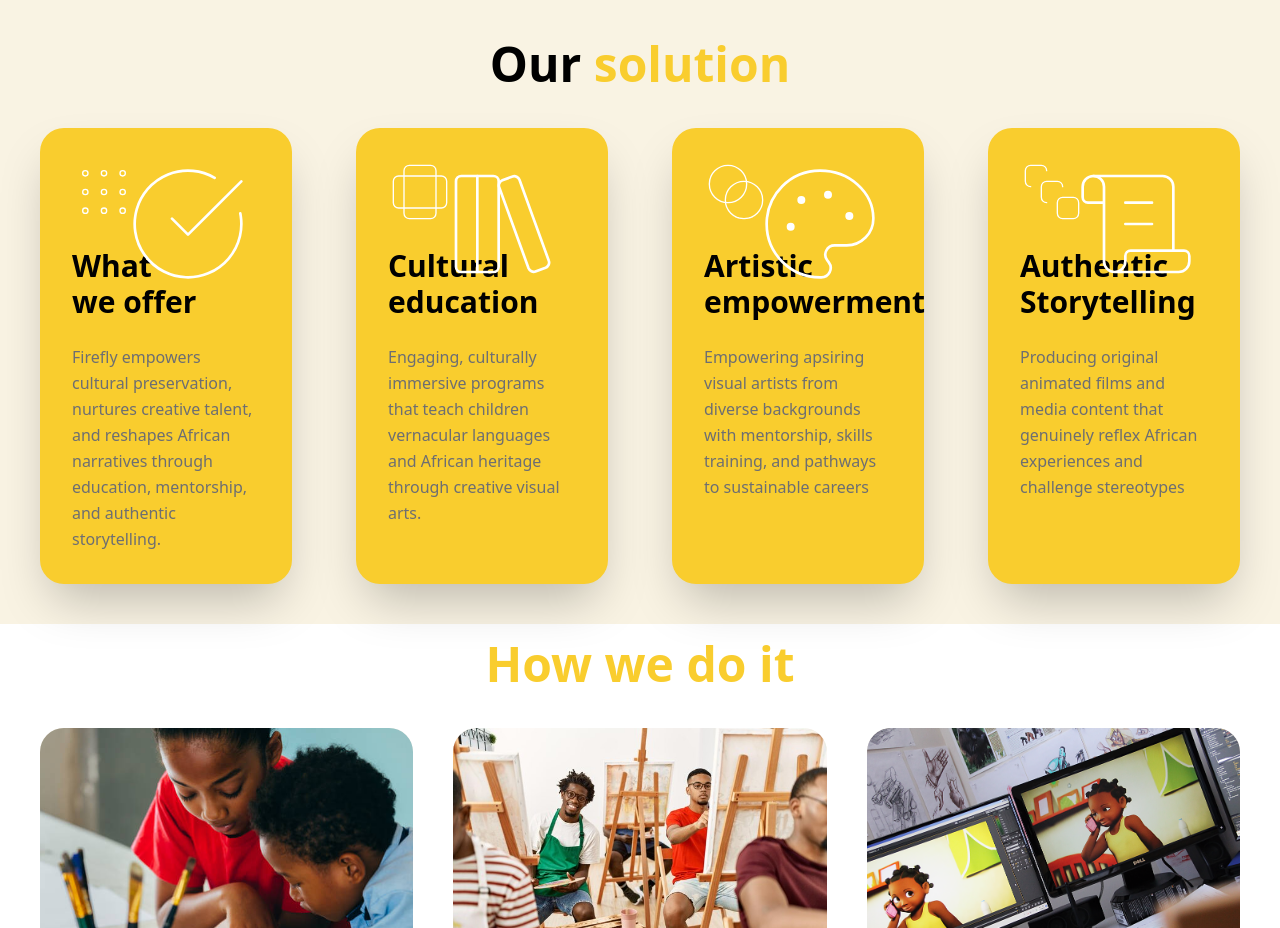
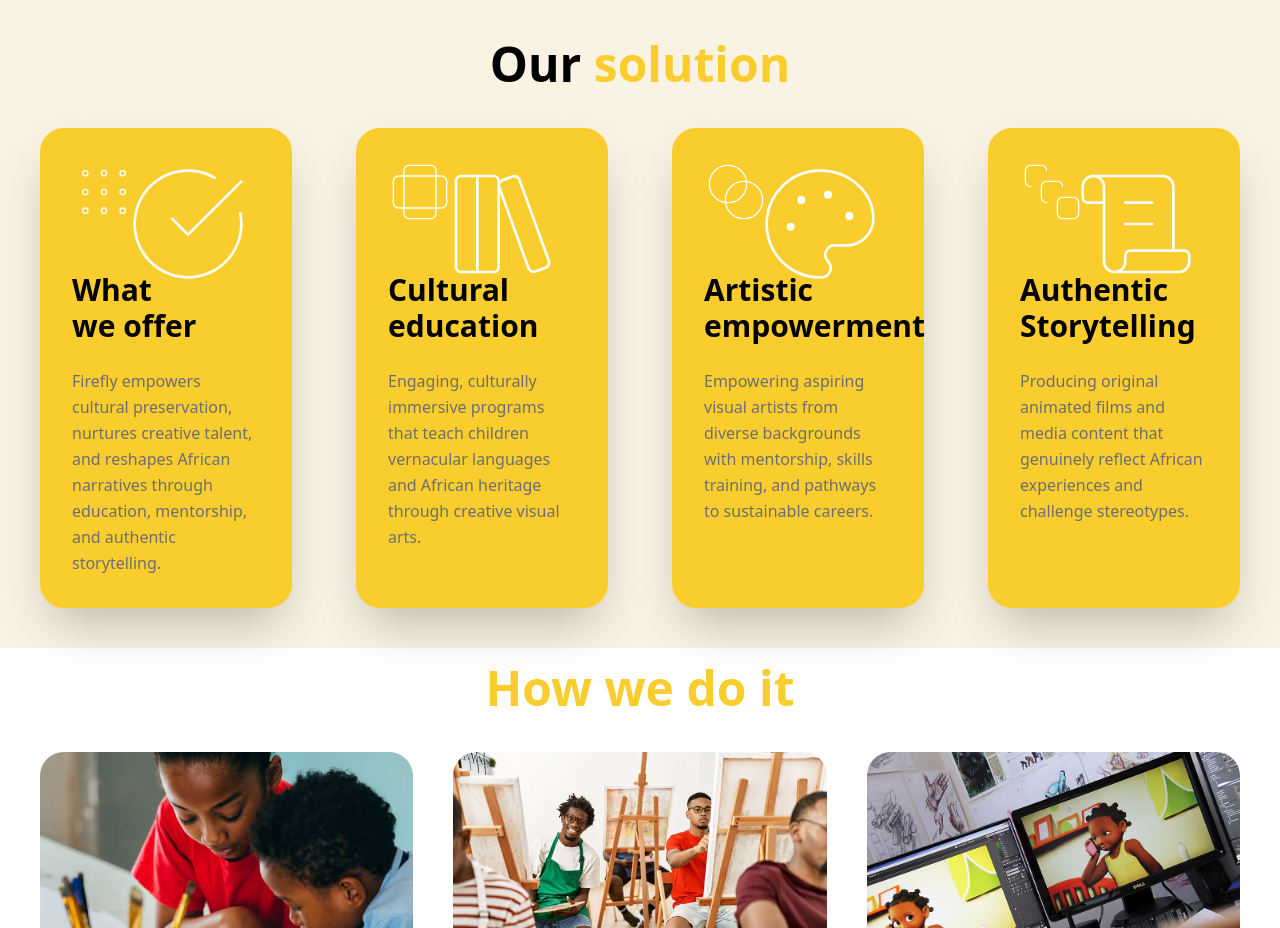
Before and after one commit to Griffin-Ndede/Firefly_frontend, a React (Vite) app: page / in a window 1280 px wide. Shown: the part 800-1728 px from the top of the page. Built offline with nearby package versions, Linux system fonts and the light colour scheme.

Commit message:
Refactor: creates an array where data can be fetched from in the home page for the card components

```diff
--- a/src/Pages/Home.jsx
+++ b/src/Pages/Home.jsx
@@ -5,6 +5,46 @@ import FloatingIconsBackground from '../Components/FloatingIconsBackground'
 import { CircleCheckBig, Grip, ScrollText, Users, SquareStack, Palette, Brush, Blend, Ratio, Library, LibraryBig } from 'lucide-react'
 
 function Home() {
+
+    const cardData = [
+        {
+            title: <>What <br /> we offer</>,
+            description:
+                "Firefly empowers cultural preservation, nurtures creative talent, and reshapes African narratives through education, mentorship, and authentic storytelling.",
+            icons: {
+                main: Grip,
+                background: CircleCheckBig,
+            },
+        },
+        {
+            title: <>Cultural <br /> education</>,
+            description:
+                "Engaging, culturally immersive programs that teach children vernacular languages and African heritage through creative visual arts.",
+            icons: {
+                main: Ratio,
+                background: LibraryBig,
+            },
+        },
+        {
+            title: <>Artistic <br /> empowerment</>,
+            description:
+                "Empowering aspiring visual artists from diverse backgrounds with mentorship, skills training, and pathways to sustainable careers.",
+            icons: {
+                main: Blend,
+                background: Palette,
+            },
+        },
+        {
+            title: <>Authentic <br />Storytelling</>,
+            description:
+                "Producing original animated films and media content that genuinely reflect African experiences and challenge stereotypes.",
+            icons: {
+                main: SquareStack,
+                background: ScrollText,
+            },
+        },
+
+    ]
     return (
         <>
             <Navbar />
@@ -24,58 +64,21 @@ function Home() {
             <section className='md:h-fit bg-custom-beige py-10'>
                 <h1 className='text-5xl font-bold text-center mb-10'>Our <span className='text-custom-yellow'>solution</span></h1>
                 <div className='grid grid-cols-1 md:grid-cols-2 lg:grid-cols-4 gap-16 px-10 mx-auto'>
-                    <div className="shadow-2xl p-6 md:p-8 w-auto bg-custom-yellow rounded-3xl space-y-6 transition-transform transform hover:scale-[1.05] hover:cursor-pointer">
-                        {/* Icons Row */}
-                        <div className="flex items-center justify-between relative">
-                            <Grip strokeWidth={0.5} className="text-white w-16 h-16 md:w-16 md:h-16" />
-                            <CircleCheckBig strokeWidth={0.5} className="text-white w-32 h-32 md:w-28 md:h-28 lg:h-32 lg:w-32 absolute top-0 right-2" />
+                    {cardData.map((card, index) => (
+                        <div key={index} className="shadow-2xl p-6 md:p-8 w-auto bg-custom-yellow rounded-3xl space-y-6 transition-transform transform hover:scale-[1.05] hover:cursor-pointer">
+                            <div
+                                className="flex items-center justify-between relative lg:mb-12 hover:transform">
+                                <card.icons.main strokeWidth={0.5} className="text-white w-16 h-16 md:w-16 md:h-16" />
+                                <card.icons.background strokeWidth={0.5} className="text-white w-32 h-32 md:w-28 md:h-28 lg:h-32 lg:w-32 absolute top-0 right-2" />
                             </div>
-
-                        {/* Text Content */}
                             <h1 className="text-2xl md:text-3xl font-bold  mb-2">
-                            What <br /> we offer
+                                {card.title}
                             </h1>
                             <p className="text-base font-light leading-relaxed text-custom-gray">
-                            Firefly empowers cultural preservation, nurtures creative talent, and reshapes African narratives through education, mentorship, and authentic storytelling.
+                                {card.description}
                             </p>
                         </div>
-
-                    <div className='shadow-2xl p-6 md:p-8 w-auto bg-custom-yellow rounded-3xl space-y-6 transition-transform transform hover:scale-[1.05] hover:cursor-pointer'>
-                        <div className="flex items-center justify-between relative hover:tranform">
-                            <Ratio strokeWidth={0.5} className="text-white w-16 h-16 md:w-16 md:h-16" />
-                            <LibraryBig strokeWidth={0.5} className="text-white w-32 h-32 md:w-28 md:h-28  lg:h-32 lg:w-32 absolute top-0 right-2" />
-                        </div>
-                        <h1 className='text-2xl md:text-3xl font-bold  mb-2'>
-                            Cultural <br />education
-                        </h1>
-                        <p className='text-base font-light leading-relaxed text-custom-gray'>
-                            Engaging, culturally immersive programs that teach children vernacular languages and African heritage through creative visual arts.
-                        </p>
-                    </div>
-                    <div className='shadow-2xl p-6 md:p-8 w-auto bg-custom-yellow rounded-3xl space-y-6 transition-transform transform hover:scale-[1.05] hover:cursor-pointer'>
-                        <div className="flex items-center justify-between relative">
-                            <Blend strokeWidth={0.5} className="text-white w-16 h-16 md:w-16 md:h-16" />
-                            <Palette strokeWidth={0.5} className="text-white w-32 h-32 md:w-28 md:h-28 lg:h-32 lg:w-32 absolute top-0 right-2" />
-                        </div>
-                        <h1 className='text-2xl md:text-3xl font-bold  mb-2'>
-                            Artistic <br /> empowerment
-                        </h1>
-                        <p className='text-base font-light leading-relaxed text-custom-gray'>
-                            Empowering apsiring visual artists from diverse backgrounds with mentorship, skills training, and pathways to sustainable careers
-                        </p>
-                    </div>
-                    <div className='shadow-2xl p-6 md:p-8 w-auto bg-custom-yellow rounded-3xl space-y-6 transition-transform transform hover:scale-[1.05] hover:cursor-pointer'>
-                        <div className="flex items-center justify-between relative">
-                            <SquareStack strokeWidth={0.5} className="text-white w-16 h-16 md:w-16 md:h-16" />
-                            <ScrollText strokeWidth={0.5} className="text-white w-32 h-32 md:w-28 md:h-28 lg:h-32 lg:w-32 absolute top-0 right-2" />
-                        </div>
-                        <h1 className='text-2xl md:text-3xl font-bold  mb-2'>
-                            Authentic <br />Storytelling
-                        </h1>
-                        <p className='text-base font-light leading-relaxed text-custom-gray'>
-                            Producing original animated films and media content that genuinely reflex African experiences and challenge stereotypes
-                        </p>
-                    </div>
+                    ))}
                 </div>
             </section>
             <section className='h-fit mb-10'>
```
Lines whose indentation alone changed are shown as unchanged.
